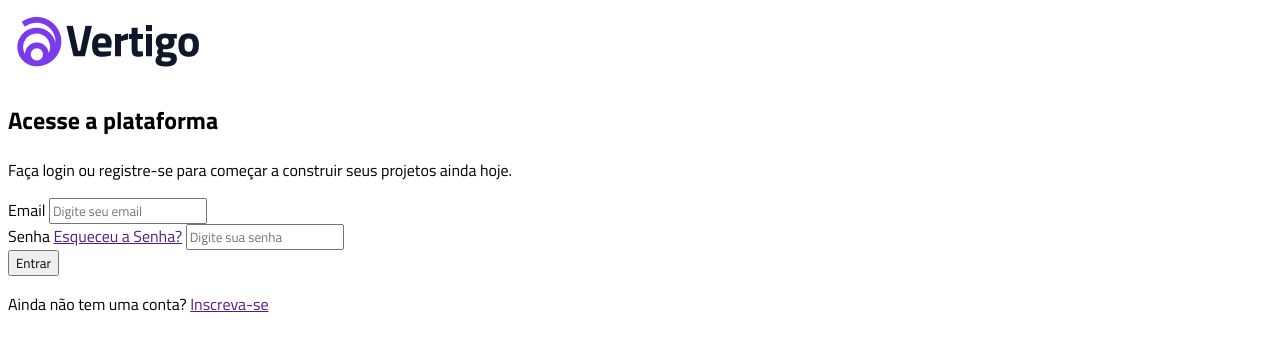
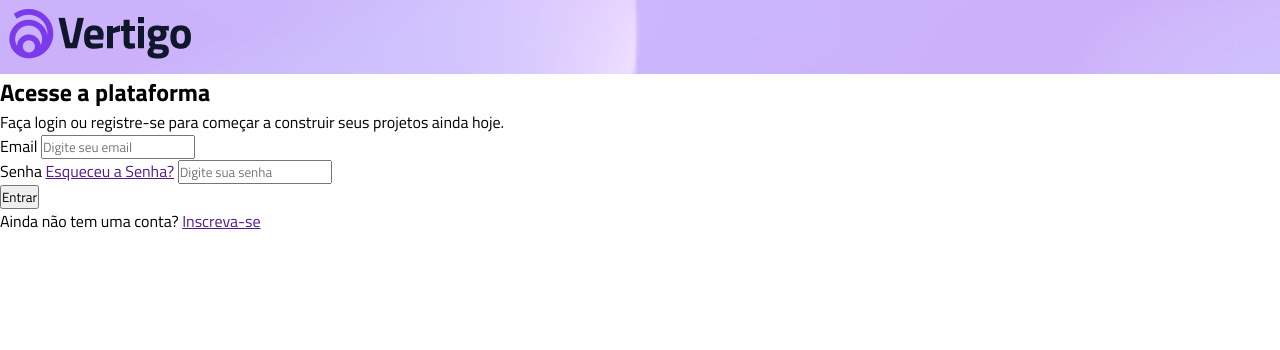
Before and after one commit to Milexz1/Projeto-vertigo, a plain HTML site: page index.html in a window 1280 px wide. Drawn offline with Linux system fonts and the light colour scheme.

Commit message:
Atualização - imagem de fundo do header

```diff
--- a/style.css
+++ b/style.css
@@ -1,3 +1,11 @@
 *{
     font-family: 'Titillium Web', sans-serif;
+    margin: 0;
+    box-sizing: border-box;
+    padding: 0;
 }
+
+header{
+    background-image: url(./imagens/Bg-mobile.png);
+    background-size: cover;
+}
```
